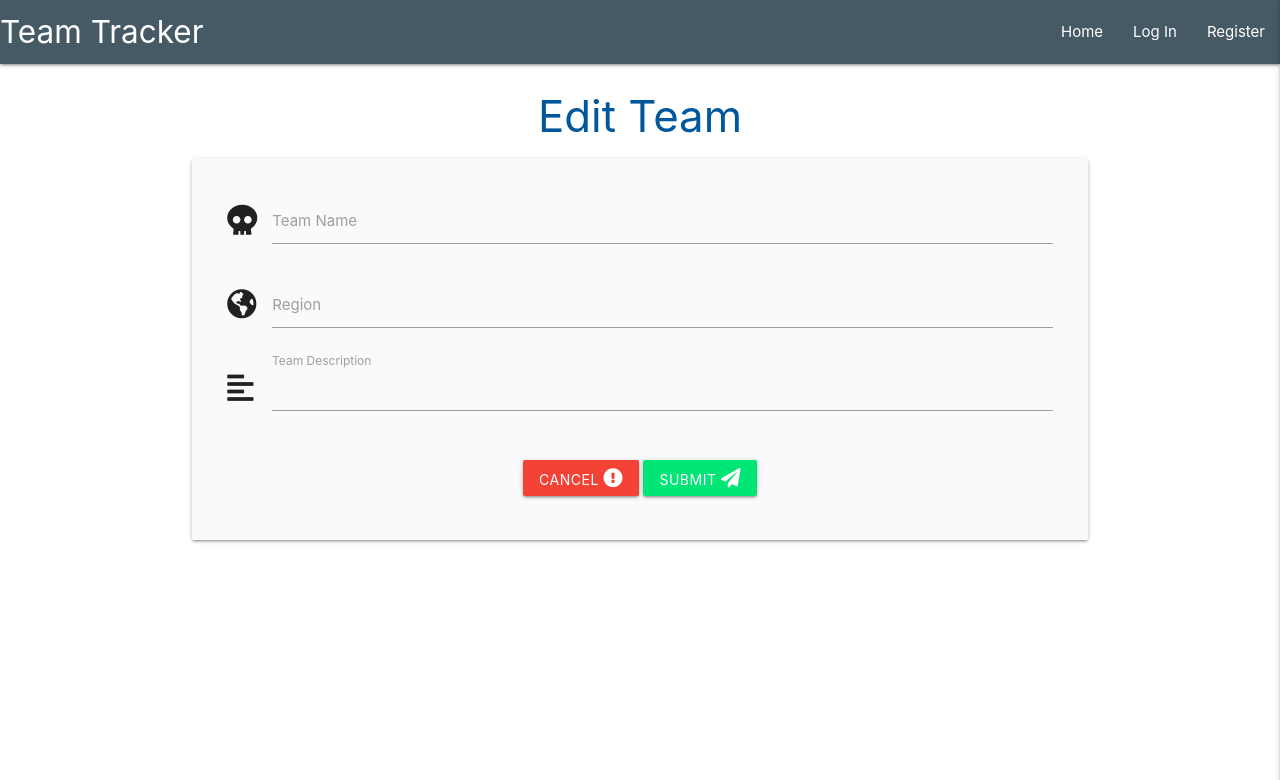
After one commit to vinnieOrdobas/Code-Institute-MS3-team-tracker, a Flask app: template templates/edit_team.html in a window 1280 px wide. The commit adds this page. Shown: the top 780 px of the page. Run offline with Flask 2, Linux system fonts and the light colour scheme; the template is opened without the code that fills it, so the values that code supplies are empty; some libraries are stand-ins or nearby versions.

Commit message:
Edit team function updated, bugs fixed

```diff
--- a/app.py
+++ b/app.py
@@ -35,6 +35,8 @@ def reset_access(user):
             })
 # Server routes
 
+# Team endpoints
+
 
 @app.route("/get_teams")
 def get_teams():
@@ -50,10 +52,10 @@ def get_teams():
                 'foreignField': 'team_name',
                 'as': 'users'
             }},
-            {'$project': {'_id': 0,
-                'team_name': 1, 'team_region': 1, 'team_description': 1,
-                    'users.alias': 1, 'users.team_leader': 1,
-                        'users.student': 1, 'users.instructor': 1}}
+            {'$project': {'team_name': 1, 'team_region': 1,
+                'team_description': 1, 'users.alias': 1,
+                    'users.team_leader': 1, 'users.student': 1,
+                                            'users.instructor': 1}}
         ]))
     else:
         # User is not admin, gets user's team staff
@@ -102,7 +104,37 @@ def add_team():
     return render_template('add_team.html')
 
 
+@app.route("/edit_team/<team_id>", methods=['GET', 'POST'])
+def edit_team(team_id):
+    # Finds team document
+    team = mongo.db.teams.find_one(
+        {'_id': ObjectId(team_id)})
+    print(team)
+    if request.method == 'POST':
+        alias = mongo.db.users.find_one(
+            {'username': session['user']})['alias']
+        new_team = {
+            "team_name": request.form.get('team_name'),
+            "team_region": request.form.get('team_region'),
+            "team_description": request.form.get('team_description'),
+            "created_by": alias
+        }
+        # Finds team's users and update their records
+        mongo.db.users.update_many({
+            'team_name': team['team_name']
+        }, {
+            '$set': {
+                'team_name': request.form.get('team_name')
+            }
+        })
+        # Updates team parameters in the collection
+        mongo.db.teams.update({'_id': ObjectId(team_id)}, new_team)
+        flash('Team Successfully Edited')
+        return redirect(url_for('get_teams'))
+    return render_template('edit_team.html', team=team)
 # --------------------------------User functions---------------------- #
+
+
 @app.route("/get_trainings")
 def get_trainings():
     username = mongo.db.users.find_one(
@@ -240,6 +272,7 @@ def add_training():
     # Finds user
     username = mongo.db.users.find_one(
             {'username': session['user']})
+    # If system admin
     if username.get('admin'):
         students = list(mongo.db.users.find(
             {"student": True}).sort('alias', 1))
@@ -286,7 +319,7 @@ def add_training():
     # variables to be rendered by the template
     teams = mongo.db.teams.find().sort('team_name', 1)
     return render_template('add_training.html', teams=teams, students=students,
-    username=username)
+        username=username)
 
 
 @app.route("/edit_training/<training_id>", methods=['GET', 'POST'])
@@ -478,7 +511,7 @@ def edit_cycle(training_id):
             mongo.db.users.update_one(
                 {'username': student['username']},
                 {'$set': {f'trainings.{training_name}':
-                    current_cycle}}, upsert= True)
+                        current_cycle}}, upsert= True)
         training_folder[cycle_name] = cycle[cycle_name]
         mongo.db.trainings.update_one(
             {'_id': ObjectId(training_id)},
--- /dev/null
+++ b/templates/edit_team.html
@@ -0,0 +1,47 @@
+{% extends "base.html" %}
+{% block content %}
+
+    <h3 class="light-blue-text text-darken-4 center-align">Edit Team</h3>
+
+      <div class="row card-panel grey lighten-5">
+        <form class="col s12" method="POST" action="{{ url_for('edit_team', team_id=team._id) }}">
+            <!-- team name -->
+            <div class="row">
+                <div class="input-field col s12">
+                    <i class="fas fas fa-skull prefix"></i>
+                    <input id="team_name" name="team_name"
+                    maxlength="15" minlength="3" type="text" class="validate" required>
+                    <label for="team_name">Team Name</label>
+                </div>
+                <!-- team region -->
+                <div class="input-field col s12">
+                    <i class="fas fa-globe-americas prefix"></i>
+                    <input id="team_region" name="team_region"
+                    maxlength="15" minlength="3" type="text" class="validate" required>
+                    <label for="team_region">Region</label>
+                </div>
+                <!-- team description -->
+                <div class="input-field col s12">
+                    <i class="fas fa-align-left prefix"></i>
+                    <textarea id="team_description" name="team_description"
+                        maxlength="50" minlength="5" type="text" class="materialize-textarea validate" required>
+                    </textarea>
+                    <label for="team_description">Team Description</label>
+                </div>
+            </div>
+            <!-- submit button -->
+            <div class="row">
+                <div class="col s12 center-align">
+                    <a href="{{ url_for('get_teams') }}" class="waves-effect waves-light red btn">
+                        Cancel <i class="fas fa-exclamation-circle"></i>
+                    </a>
+                    <button class="btn waves-effect waves-light  green accent-3" type="submit">Submit
+                        <i class="fas fa-paper-plane"></i>
+                    </button>
+                </div>
+            </div>
+        </form>
+  </div>
+
+
+{% endblock %}
--- a/templates/trainings.html
+++ b/templates/trainings.html
@@ -164,10 +164,6 @@
                         data-position="top" data-tooltip="Get training description">
                             <i class="fas fa-info-circle"></i>
                         </button>
-                        <p>
-                            <b>Created by:</b>
-                                <a href="{{ url_for('profile', username=session['user'], alias=training.created_by) }}">{{ training.created_by }}</a>
-                        </p>
                         {% if training.training_cycle %}
                             <h4>Cycles</h4>
                         {% endif %}
```
Also changed, not shown: templates/edit_training.html (+0 -12 lines), templates/teams.html (+11 -0 lines).
